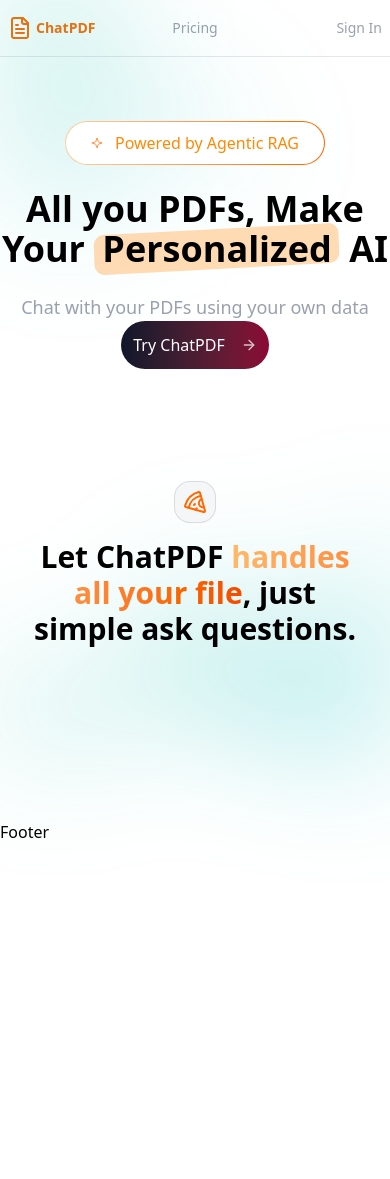
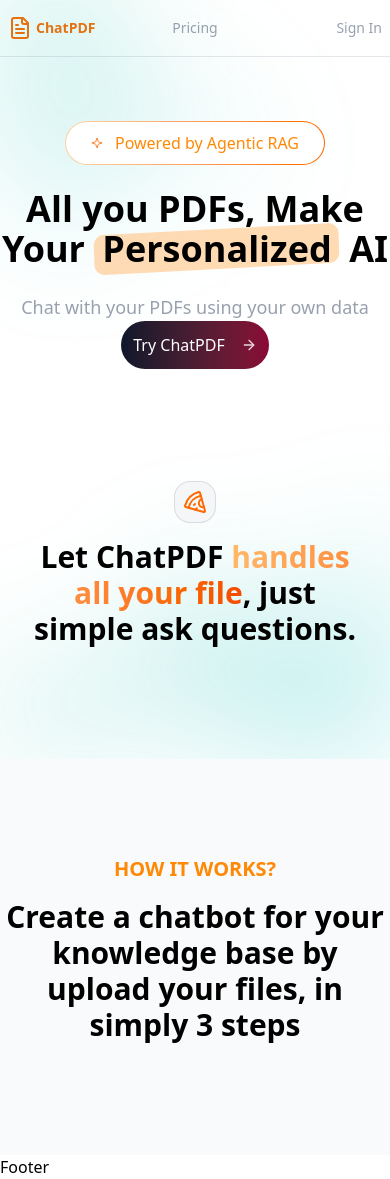
Before and after one commit to ChrisTian206/nextsaas, a Next.js app: page / in a window 390 px wide. Before the commit the page ends 844 px from the top, so only its background shows below. Built offline with nearby package versions, Linux system fonts and the light colour scheme.

Commit message:
added steps breakdown session

```diff
--- a/app/page.tsx
+++ b/app/page.tsx
@@ -2,6 +2,7 @@
 import Mainbody from "@/components/homepage/mainbody";
 import GradientBg from "@/components/common/GradientBg";
 import Demos from "@/components/homepage/Demos";
+import WalkTrou from "@/components/homepage/WalkTrou";
 export default function Home() {
   return (
     <div className="relative w-full">
@@ -9,6 +10,7 @@
       <div className="relative w-full" >
         <Mainbody />
         <Demos />
+        <WalkTrou />
       </div>
     </div>
 
--- /dev/null
+++ b/components/homepage/WalkTrou.tsx
@@ -0,0 +1,66 @@
+import { FileText } from 'lucide-react';
+import React, { ReactNode } from 'react'
+
+type Step = {
+    icon: ReactNode;
+    label: string;
+    description: string;
+}
+
+const steps: Step[] = [
+    {
+        icon: <FileText size={64} strokeWidth={1.5} />,
+        label: "Upload Your Files",
+        description: "Those files will form a knowledge base"
+    },
+    {
+        icon: <FileText size={64} strokeWidth={1.5} />,
+        label: "Upload Your Files",
+        description: "Those files will form a knowledge base"
+    },
+    {
+        icon: <FileText size={64} strokeWidth={1.5} />,
+        label: "Upload Your Files",
+        description: "Those files will form a knowledge base"
+    }
+]
+
+const WalkTrou = () => {
+    return (
+        <section className='relative overflow-hidden bg-gray-50'>
+            <div className='py-12 lg:py-12 max-w-5xl mx-auto px-4 sm:px-6 lg:px-8'>
+                <div
+                    aria-hidden="true"
+                    className="pointer-events-none absolute inset-0 -z-10 transform-gpu overflow-hidden blur-3xl"
+                >
+                    <div
+                        className="relative left-[calc(50%+3rem)] aspect-[1155/678] w-[36.125rem] -translate-x-1/2 bg-gradient-to-br
+          from-emerald-500 via-teal-500 to-cyan-500 opacity-30 sm:left-[calc(50%+36rem)] sm:w-[72.1875rem]"
+                        style={{
+                            clipPath:
+                                'polygon(74.1% 44.1%, 100% 61.6%, 97.5% 26.9%, 85.5% 0.1%, 80.7% 2%, 72.5% 32.5%, 60.2% 62.4%, 52.4% 68.1%, 47.5% 58.3%, 45.2% 34.5%, 27.5% 76.7%, 0.1% 64.9%, 17.9% 100%, 27.6% 76.8%, 76.1% 97.7%, 74.1% 44.1%)',
+                        }}
+                    />
+                </div>
+            </div>
+
+            <div className='text-center mb-12 '>
+                <h2 className='font-bold text-xl uppercase mb-4 text-orange-400'>How it works?</h2>
+                <h3 className='font-bold text-3xl max-w-2xl mx-auto'>Create a chatbot for your knowledge base by upload your files, in simply 3 steps </h3>
+            </div>
+
+            <div className='grid grid-cols-1 md:grid-cols-3 gap-8 max-w-6xl mx-auto relative'>
+                {
+                    steps.map((step, index) => {
+                        return <div>
+
+                        </div>
+                    }
+                    )
+                }
+            </div>
+        </section>
+    )
+}
+
+export default WalkTrou
```
